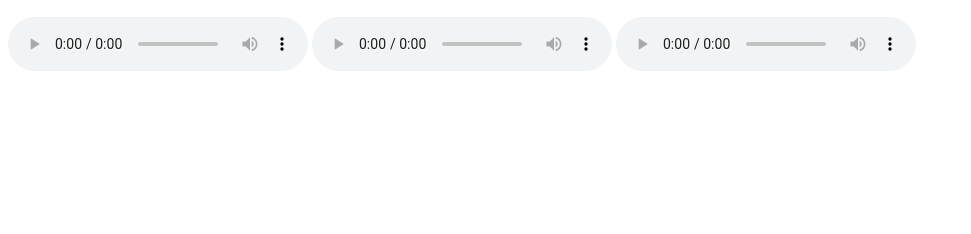
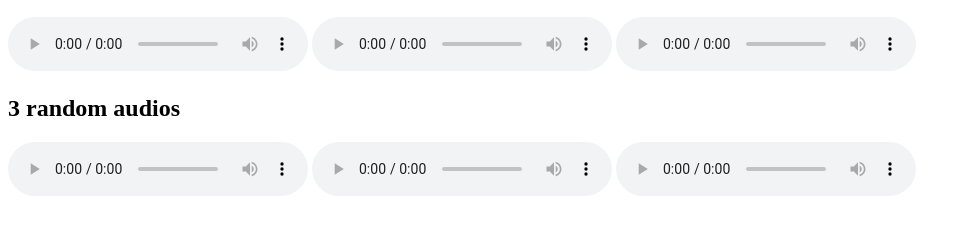
Before and after one commit to acciojob/semantic-navbar-and-audios-SangmalaSuryavanshi, a website: page main.html in a window 1280 px wide. Shown: the part 110-344 px from the top of the page, without its empty margins (0-971 px from the left). Drawn offline with Linux system fonts and the light colour scheme.

Commit message:
created a submission

```diff
--- a/main.html
+++ b/main.html
@@ -23,6 +23,18 @@
 <audio controls>
   <source src="http://codeskulptor-demos.commondatastorage.googleapis.com/pang/paza-moduless.mp3" type="audio/mpeg">
 </audio>
+	<div>
+    <h2>3 random audios</h2>
+    <audio controls>
+        <source src="https://commondatastorage.googleapis.com/codeskulptor-demos/DDR_assets/Kangaroo_MusiQue_-_The_Neverwritten_Role_Playing_Game.mp3" type="audio/mpeg">
+    </audio>
+    <audio controls>
+        <source src="https://commondatastorage.googleapis.com/codeskulptor-assets/Epoq-Lepidoptera.ogg" type="audio/ogg">
+    </audio>
+    <audio controls>
+        <source src="https://codeskulptor-demos.commondatastorage.googleapis.com/pang/paza-moduless.mp3" type="audio/mpeg">
+    </audio>
+</div>
 
 	<script type="text/javascript" src="./script.js">
 	</script>
```
